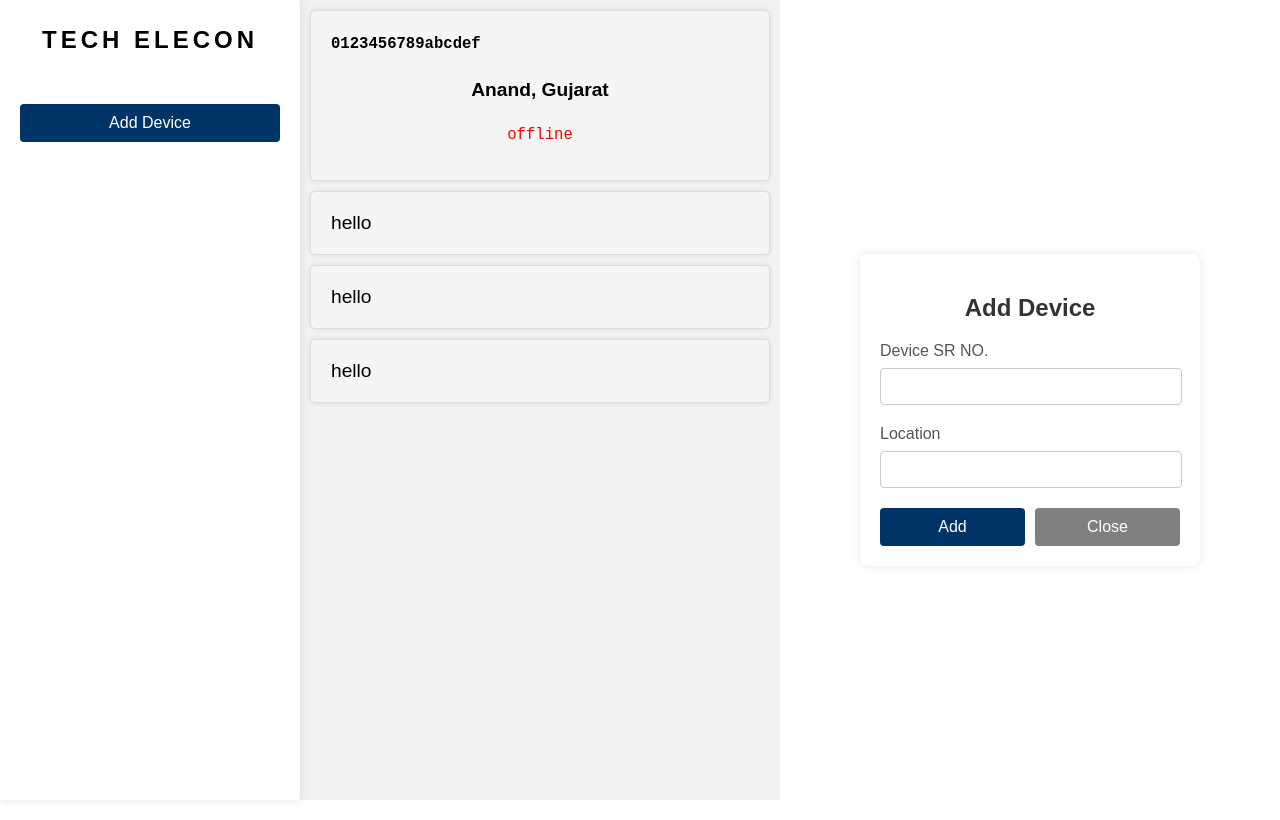
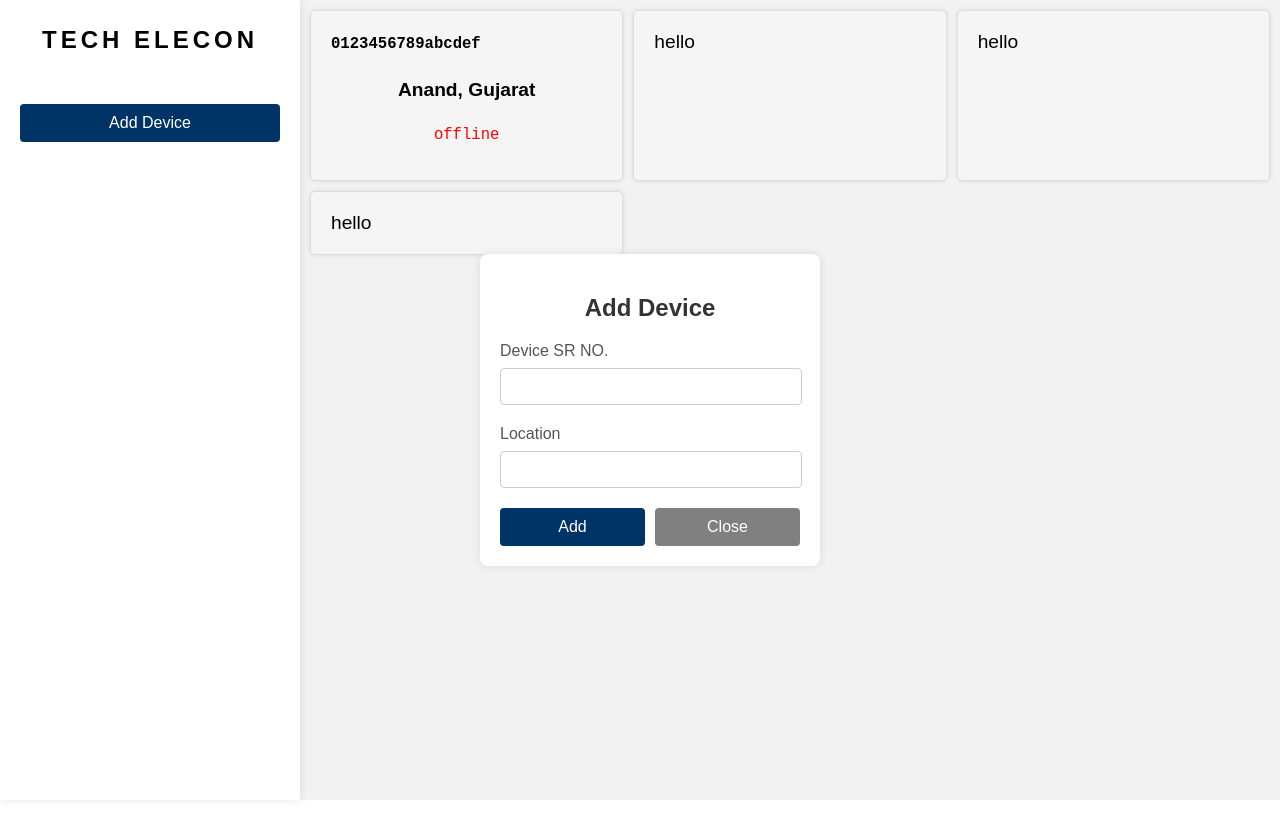
Before and after one commit to TechElecon/TechElecon.github.io, a plain HTML site: page dashboard.html in a window 1280 px wide. Both pictures are taken after a click on the element "Add Device". Drawn offline with Linux system fonts and the light colour scheme.

Commit message:
Update dashboard_style.css

```diff
--- a/dashboard_style.css
+++ b/dashboard_style.css
@@ -206,6 +206,7 @@ body{
   width: 100%; /* Full width */
   height: 100%; /* Full height */
   overflow: auto; /* Enable scroll if needed */
+  position: fixed; /* Stay in place */
     justify-content: center;
     align-items: center;
     padding: 10px;
```
